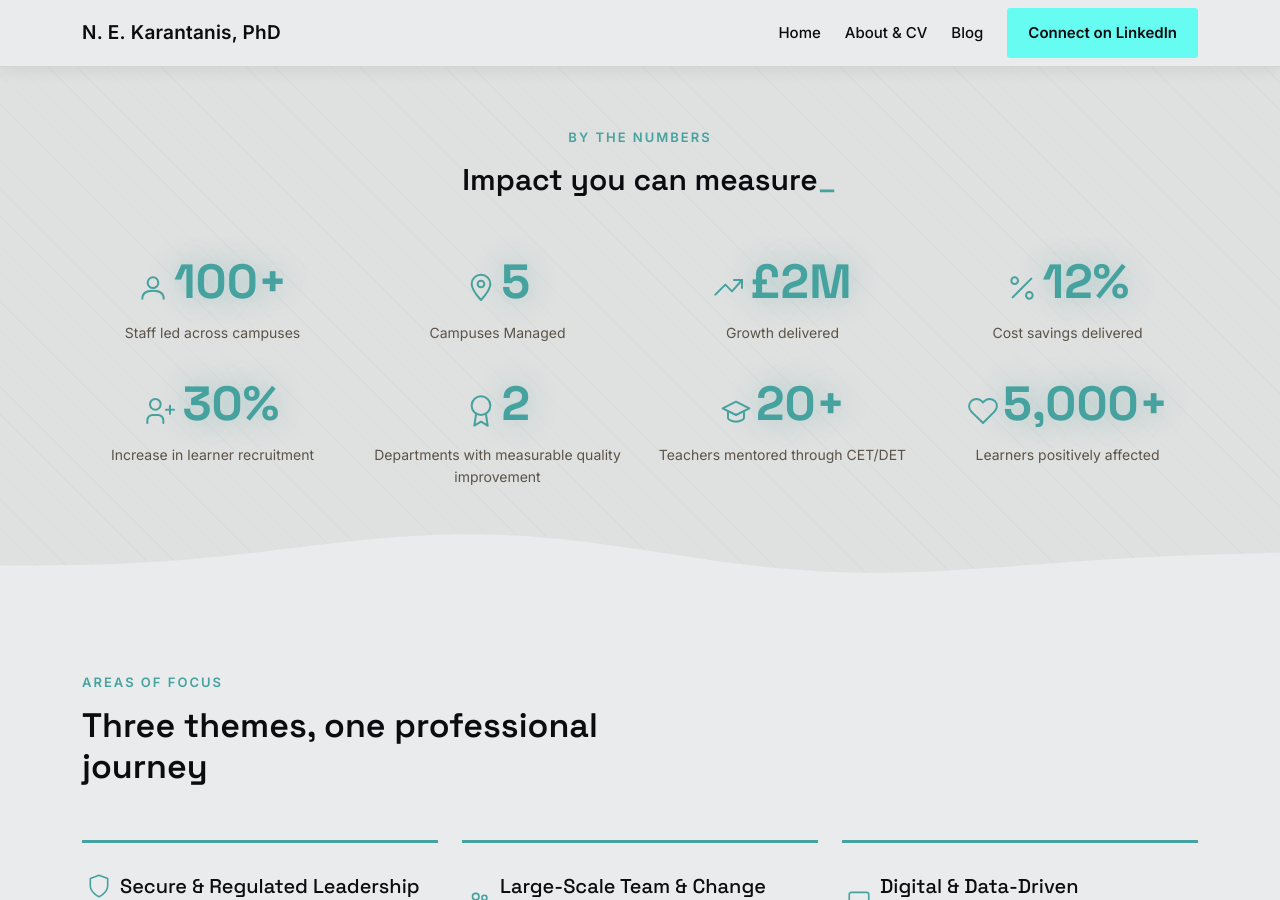
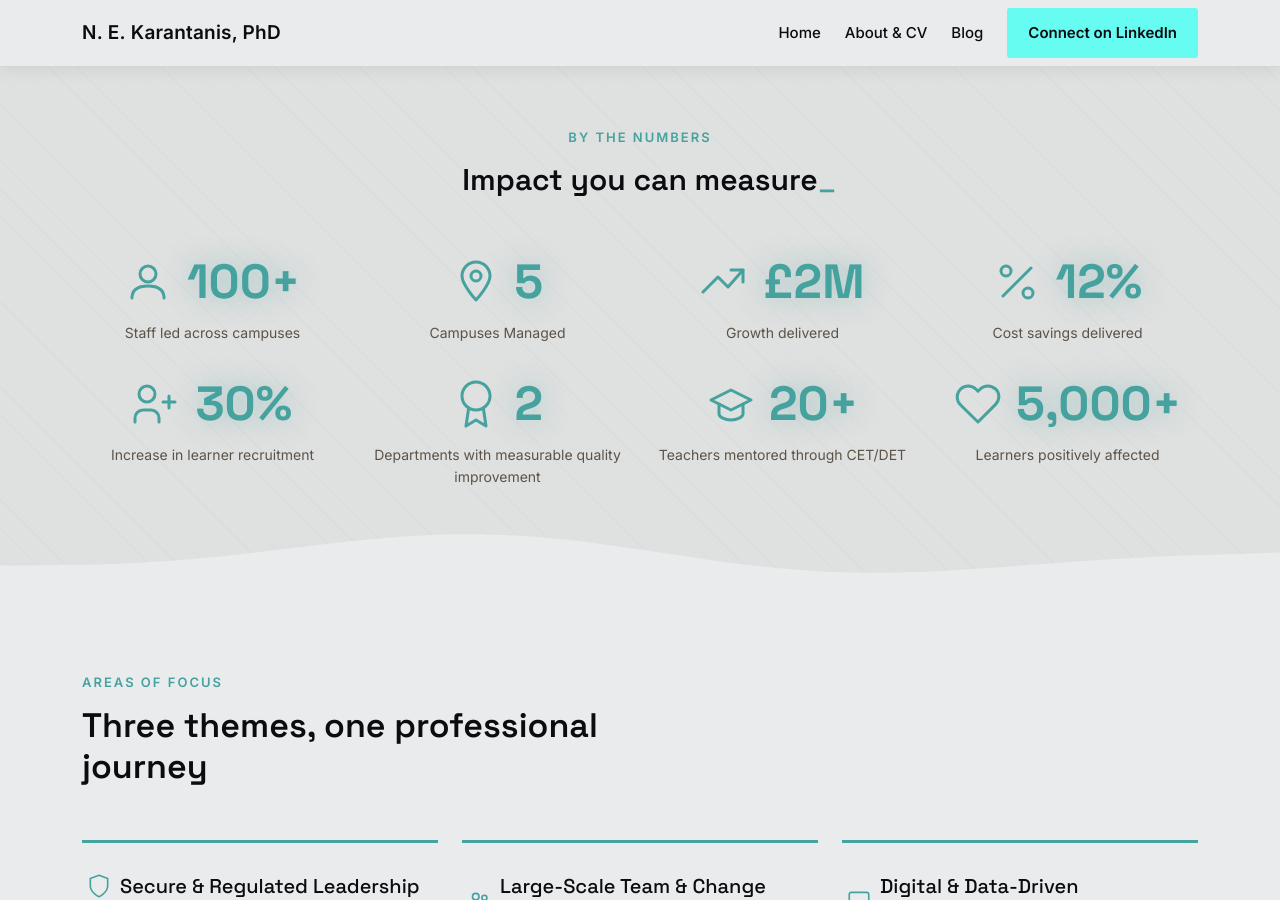
Before and after one commit to Eneekay/nekarantanis, a Jekyll site: the page built from index.html, in a window 1280 px wide and 900 px high, scrolled down 836 px. Built offline with Jekyll 4.4.1, drawn with Linux system fonts in a browser that asks for light colours.

Commit message:
Match stat icon height to the number, straighten the leadership CTA edge
Icons in the impact-stats row now scale with the same clamp() as the
figure beside them instead of a fixed 32px, so they read as a matched
pair rather than a small glyph next to an oversized number.

Also drops the wave-divider under the "Open to conversations..." CTA
(Home and Blog) in favour of a plain straight edge into the footer.

```diff
--- a/Blog.html
+++ b/Blog.html
@@ -114,7 +114,4 @@ title: Blog
       </div>
     </div>
   </div>
-  <svg class="wave-divider wave-divider--48" viewBox="0 0 1440 100" preserveAspectRatio="none">
-    <path d="M0,40 C240,90 480,10 720,45 C960,80 1200,15 1440,50 L1440,100 L0,100 Z" class="fill-c1"></path>
-  </svg>
 </section>
--- a/css/custom.css
+++ b/css/custom.css
@@ -474,10 +474,16 @@ a.tag-pill:hover { color: var(--nk-c2); border-color: var(--nk-c2); }
 .heading-icon--xl  { width: 36px; height: 36px; }
 .heading-icon--xxl { width: 40px; height: 40px; }
 
-.stat-icon { width: 32px; height: 32px; margin-bottom: 10px; }
+.stat-icon {
+  width: clamp(34px, 4.4vw, 48px);
+  height: clamp(34px, 4.4vw, 48px);
+  margin-right: 10px;
+  vertical-align: middle;
+}
 
 .stat-value {
   display: inline-block;
+  vertical-align: middle;
   font-family: 'Space Grotesk', sans-serif;
   font-weight: 700;
   font-size: clamp(34px, 4.4vw, 48px);
--- a/index.html
+++ b/index.html
@@ -248,7 +248,4 @@ hero_intro: true
       </div>
     </div>
   </div>
-  <svg class="wave-divider wave-divider--48" viewBox="0 0 1440 100" preserveAspectRatio="none">
-    <path d="M0,40 C240,90 480,10 720,45 C960,80 1200,15 1440,50 L1440,100 L0,100 Z" class="fill-c1"></path>
-  </svg>
 </section>
```
